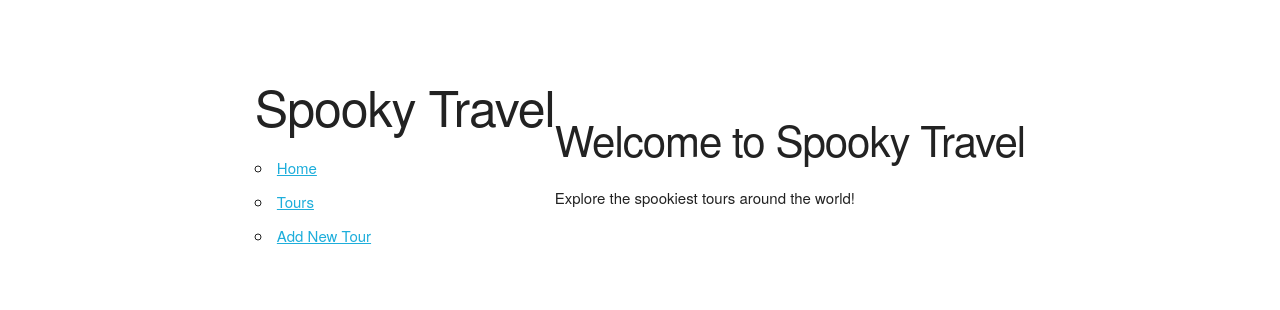
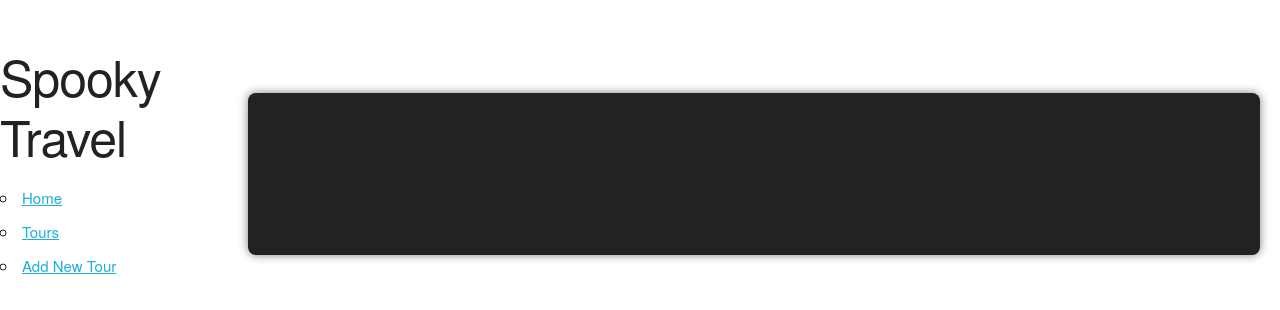
Before and after one commit to jmoncayo-pursuit/spooky-travel-frontend, a React (Vite) app: page / in a window 1280 px wide. Shown: the part 226-536 px from the top of the page. Built offline with nearby package versions, Linux system fonts and the light colour scheme.

Commit message:
fix(TourDetails): Use API variable for fetch, add styling

```diff
--- a/src/App.css
+++ b/src/App.css
@@ -38,3 +38,42 @@ button:hover {
   background-color: #ff6347;
   color: #000;
 }
+
+/* Page Container - Apply to all pages */
+.page-container {
+  background-color: #222;
+  border-radius: 8px;
+  box-shadow: 0 0 10px rgba(0, 0, 0, 0.5);
+  padding: 20px;
+  width: 100%;
+  max-width: 1200px;
+  margin: 20px auto; /* Center horizontally */
+}
+
+/* Navigation Bar */
+.navbar {
+  background-color: #000;
+  padding: 10px;
+  border-bottom: 3px solid #ff6347; /* Blood red bottom border */
+}
+
+.navbar a {
+  margin: 0 10px;
+  padding: 10px 15px;
+  border-radius: 4px;
+  transition: background-color 0.3s, color 0.3s;
+}
+
+.navbar a:hover {
+  background-color: #ff6347;
+  color: #000;
+}
+
+/* Footer */
+.footer {
+  text-align: center;
+  margin-top: 20px;
+  padding: 10px;
+  background-color: #000;
+  border-top: 3px solid #ff6347;
+}
--- a/src/Pages/Home.jsx
+++ b/src/Pages/Home.jsx
@@ -3,7 +3,7 @@ import React from 'react';
 
 function Home() {
   return (
-    <div>
+    <div className='page-container'>
       <h2>Welcome to Spooky Travel</h2>
       <p>Explore the spookiest tours around the world!</p>
     </div>
--- a/src/Pages/TourDetails.jsx
+++ b/src/Pages/TourDetails.jsx
@@ -1,13 +1,15 @@
 // src/Pages/TourDetails.jsx
 import React, { useState, useEffect } from 'react';
 import { useParams } from 'react-router-dom';
+
+const API = import.meta.env.VITE_BASE_URL; // Add this line
 
 function TourDetails() {
   const { id } = useParams();
   const [tour, setTour] = useState(null);
 
   useEffect(() => {
-    fetch(`/tours/${id}`)
+    fetch(`${API}/tours/${id}`) // Use API variable here
       .then((response) => response.json())
       .then((data) => setTour(data))
       .catch((error) => console.error('Error fetching tour:', error));
@@ -18,7 +20,9 @@ function TourDetails() {
   }
 
   return (
-    <div>
+    <div className='page-container'>
+      {' '}
+      {/* Add page-container */}
       <h2>{tour.name}</h2>
       <p>{tour.description}</p>
       <p>
--- a/src/Pages/Tours.jsx
+++ b/src/Pages/Tours.jsx
@@ -17,7 +17,7 @@ function Tours() {
   }, []);
 
   return (
-    <div>
+    <div className='page-container'>
       <h2>All Tours</h2>
       <ul>
         {tours.map((tour) => (
--- a/src/index.css
+++ b/src/index.css
@@ -1,4 +1,4 @@
-/* Index.css */
+/* index.css */
 
 /* Root Element */
 #root {
```
